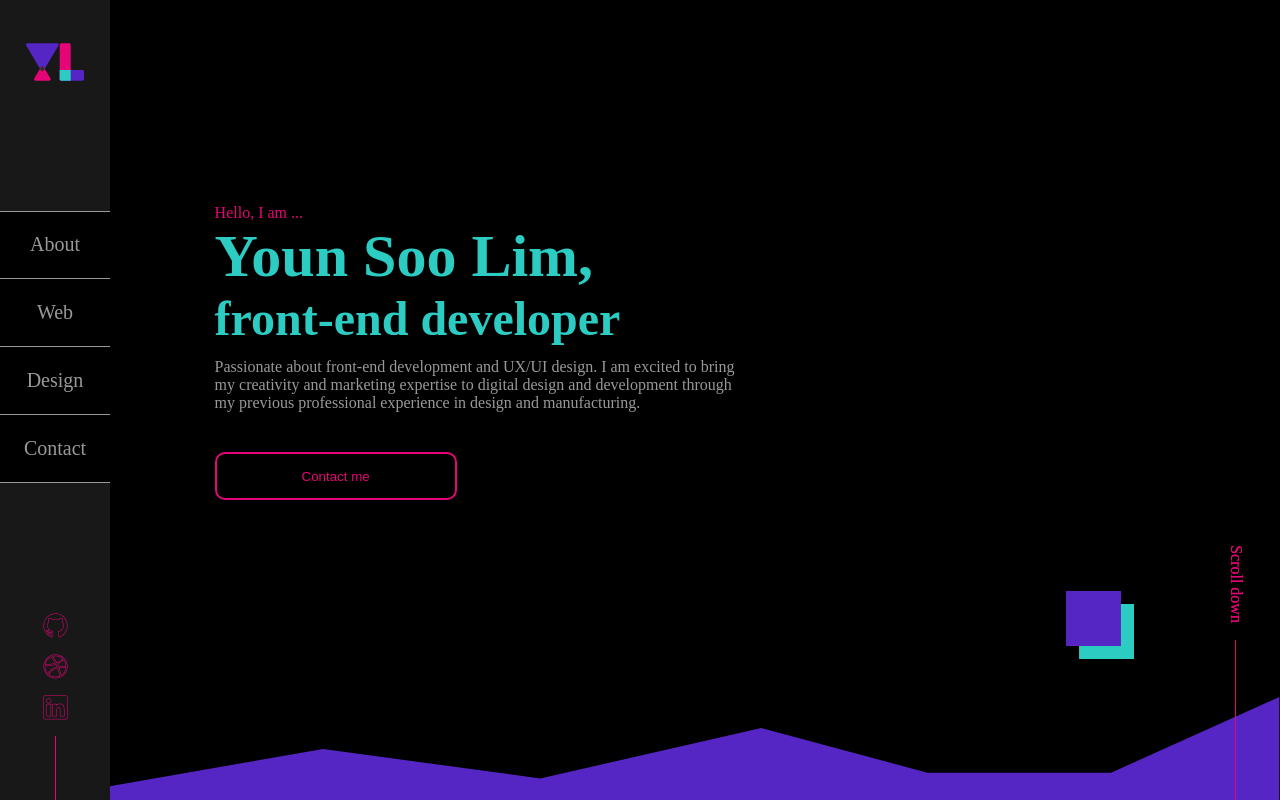
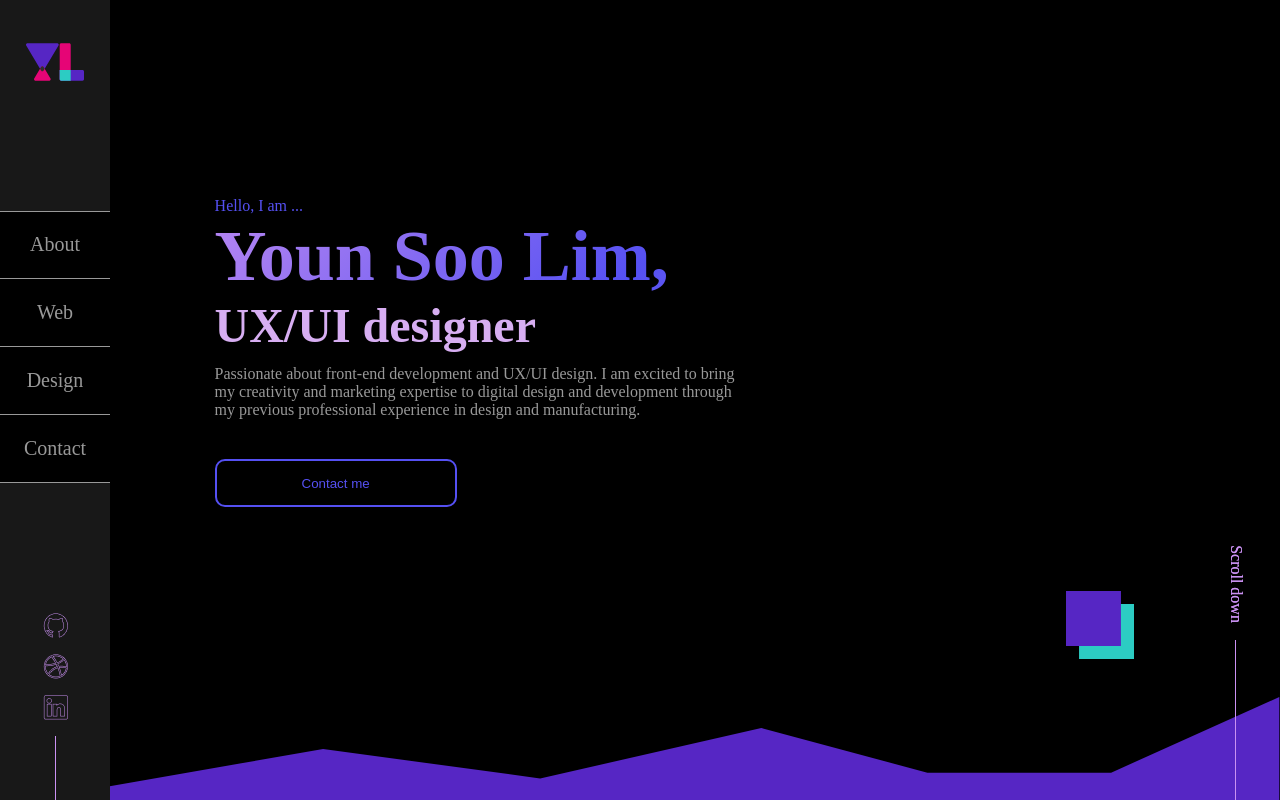
Before and after one commit to yslim20/Portfolio, a Next.js app: page / in a window 1280 px wide. Shown: the top 800 px of the page. Built offline with nearby package versions, Linux system fonts and the light colour scheme.

Commit message:
added animation

```diff
--- a/comps/AboutSec/index.js
+++ b/comps/AboutSec/index.js
@@ -5,13 +5,8 @@ import Desc from '@/comps/Desc';
 import DivImg from '@/comps/DivImg';
 
 import { useTheme } from "@/utils/provider";
-import {
-  bkColor,
-  themes,
-  bttnBkColor,
-  hovBkColor,
-  hovColor,
-} from "@/utils/variables";
+import { themes, ltLylac } from '@/utils/variables';
+
 
 // ============ CSS ============== //
 const Cont = styled.div`
@@ -134,7 +129,7 @@ const AboutSec = ({
 
       <DesContL>
         <Desc
-          bkColor={bkColor[theme]}
+          bkColor={ltLylac[theme]}
           TxtMarginB = "30"
         />
       </DesContL>
--- a/comps/Button/index.js
+++ b/comps/Button/index.js
@@ -1,7 +1,8 @@
 import styled from 'styled-components';
 import React from 'react';
 import {useRouter} from 'next/router';
-// import login from '../../scripts/auth/login'
+import { useTheme } from "@/utils/provider";
+import { themes, ltLylac, medBlue } from '@/utils/variables';
 
 // ============ CSS ============== //
 const ButtonCont = styled.div`
@@ -90,16 +91,17 @@ const Button = ({
     bgcolor = "transparent",
     radius = 10,
     height = 48,
-    border = "2px solid #E60576",
+    border = "2px solid #5550F2",
     // routeTo = "/Contact",
     bshadow = "",
     color="#E60576",
     justify="flex-start",
-    bgafter = "rgba(230,5,118,0.3)",
+    bgafter = "rgba(85, 80, 242, 0.5)",
     onClick = () =>{},
 
 }) => {
     const router = useRouter();
+    const {theme, setTheme} = useTheme();
 
 // ============ Layout
   return (
@@ -123,7 +125,7 @@ const Button = ({
         bgafter={bgafter}
       >
         <ButtonText
-          color={color}
+          color={medBlue[theme]}
         >
           {text}
         </ButtonText>
--- a/comps/HomeSec/index.js
+++ b/comps/HomeSec/index.js
@@ -1,6 +1,9 @@
 import React, { useState, useRef, useEffect } from 'react';
 import styled from 'styled-components';
 import styles from '@/styles/Home.module.css'
+import { useTheme } from "@/utils/provider";
+import { lylac, ltLylac, medBlue } from '@/utils/variables';
+
 import Button from '../Button';
 import DivImg from '../DivImg';
 
@@ -36,7 +39,7 @@ const TxtCont = styled.div`
 
 const SubTit = styled.p`
   width: 100%;
-  color: #E60576;
+  color: ${props => props.subColor};
 
   @media only screen and (min-width: 1px) and (max-width: 1000px){
     font-size: 0.875em;
@@ -46,7 +49,32 @@ const SubTit = styled.p`
 
 const NameTxt = styled.h2`
   width: 100%;
-  color: #2CCCC3;
+  color: ${props => props.h2Color};
+
+  background-image: linear-gradient(
+    -225deg,
+    #CA91F2 0%,
+    #5550F2 29%,
+    #D7AEF2 67%,
+    #CA91F2 100%
+  );
+
+  background-size: auto auto;
+  background-clip: border-box;
+  background-size: 200% auto;
+  color: #fff;
+  background-clip: text;
+  text-fill-color: transparent;
+  -webkit-background-clip: text;
+  -webkit-text-fill-color: transparent;
+  animation: textclip 6s linear infinite;
+  display: inline-block;
+
+  @keyframes textclip {
+    to {
+      background-position: 200% center;
+    }
+  }
 
   @media only screen and (min-width: 459px) and (max-width: 1000px){
     font-size: 3em;
@@ -61,7 +89,18 @@ const NameTxt = styled.h2`
 
 const Position = styled.h3`
   width: 100%;
-  color: #2CCCC3;
+  color: ${props => props.h3Color};
+
+  :after {
+    content:"front-end developer";
+    animation: spin 5s linear infinite;
+  }
+
+  @keyframes spin {
+    0% { content:"front-end developer";}
+    50% { content: "UX/UI designer"; }
+    90% { content: "front-end developer"; }
+  }
 
   @media only screen and (min-width: 1px) and (max-width: 1000px){
     font-size: 2.125em;
@@ -125,18 +164,27 @@ const HomeSec = ({
   onButtonClick = () => {},
 
 }) => {
+
+  const {theme, setTheme} = useTheme();
+
   return (
     <Cont>
 
       <TxtCont>
-        <SubTit>
+        <SubTit
+          subColor = {medBlue[theme]}
+        >
           Hello, I am ...
         </SubTit>
-        <NameTxt>
+        <NameTxt
+          h2Color = {lylac[theme]}
+        >
           Youn Soo Lim,
         </NameTxt>
-        <Position>
-          front-end developer
+        <Position
+          h3Color = {ltLylac[theme]}
+        >
+
         </Position>
         <ExTxt>
           Passionate about front-end development and UX/UI design. I am excited to bring my creativity  and marketing expertise to digital design and development through my previous professional experience in design and manufacturing.
--- a/comps/LinkVer/index.js
+++ b/comps/LinkVer/index.js
@@ -1,6 +1,8 @@
 import styled from 'styled-components';
 import React from 'react';
 import {useRouter} from 'next/router';
+import { useTheme } from "@/utils/provider";
+import { themes, ltLylac, lylac, medBlue } from '@/utils/variables';
 
 // ============ CSS ============== //
 const Cont = styled.div`
@@ -27,9 +29,11 @@ const Img = styled.li`
   background-repeat: no-repeat;
   background-position: ${props=>props.position};
   margin-bottom: 1em;
+  transition: all 0.3s;
 
   :hover {
     background-position: ${props=>props.hPosition};
+    transform: scale(1.1);
   }
   :last-child{
     margin-bottom: 1em;
@@ -47,7 +51,7 @@ const Line = styled.div`
   width: 1px;
   height: 8vh;
   display: block;
-  background-color: #E60576;
+  background-color: ${props => props.bkcolor} ;
 `
 
 
@@ -78,6 +82,8 @@ const LinkVer = ({
 
 // ============ Router
   const router = useRouter();
+
+  const {theme, setTheme} = useTheme();
 
 // ============ Layout
   return (
@@ -111,7 +117,7 @@ const LinkVer = ({
           />
         </Img>
       </UlCont>
-      <Line/>
+      <Line bkcolor = {lylac[theme]}/>
     </Cont>
   );
 }
--- a/comps/NavText/index.js
+++ b/comps/NavText/index.js
@@ -1,5 +1,7 @@
 import styled from 'styled-components';
 import React, { useState, useRef, useEffect } from 'react';
+import { useTheme } from "@/utils/provider";
+import { themes, ltLylac, medBlue } from '@/utils/variables';
 
 // ============ CSS ============== //
 const Nav = styled.div`
@@ -17,11 +19,11 @@ const Nav = styled.div`
   background-color: #000;
 
   :hover h6{
-    color:#2CCCC3;
+    color: ${props => props.hovColor};
   }
 
   :active h6{
-    color: #2CCCC3;
+    color: ${props => props.hovColor};
   }
 `;
 
@@ -67,6 +69,8 @@ const NavText =({
 
   // useOnClickOutside(node, () => setOpen(false));
 
+  const {theme, setTheme} = useTheme();
+
 // ============ Layout
   return (
     <Nav
@@ -75,6 +79,7 @@ const NavText =({
       height={height}
       borderT = {borderT}
       borderB = {borderB}
+      hovColor = {medBlue[theme]}
     >
       <Content
         color={color}
--- a/comps/Scroll/index.js
+++ b/comps/Scroll/index.js
@@ -1,6 +1,8 @@
 import styled from 'styled-components';
 import React from 'react';
 import {useRouter, useEffect} from 'next/router';
+import { useTheme } from "@/utils/provider";
+import { ltLylac, lylac } from '@/utils/variables';
 
 // ============ CSS ============== //
 const Cont = styled.div`
@@ -20,7 +22,7 @@ const Cont = styled.div`
 `;
 
 const Txt = styled.p`
-  color: #E60576;
+  color: ${props => props.color};
   width: 11.72vh;
   padding: 0; margin: 0;
   line-height: 1em;
@@ -40,7 +42,7 @@ const Line = styled.div`
   width: 1px;
   height: 20vh;
   display: block;
-  background-color: #E60576;
+  background-color: ${props => props.bkcolor};
   margin-top: 2.5em;
 
   @media only screen and (min-width: 1px) and (max-width: 1000px){
@@ -54,6 +56,9 @@ const Line = styled.div`
 const Scroll = ({
 
 }) => {
+
+  const {theme, setTheme} = useTheme();
+
 
   // useEffect(() => {
   //   window.addEventListener('scroll', handleScroll);
@@ -97,8 +102,12 @@ const Scroll = ({
 // ============ Layout
   return (
     <Cont >
-      <Txt>Scroll down</Txt>
-      <Line/>
+      <Txt
+        color = {lylac[theme]}
+      >Scroll down</Txt>
+      <Line
+        bkcolor = {lylac[theme]}
+      />
     </Cont>
   );
 }
--- a/styles/globals.css
+++ b/styles/globals.css
@@ -40,7 +40,7 @@ h1 {
 }
 
 h2 {
-  font-size: 3.75em;
+  font-size: 4.5em;
   font-weight: 700;
 }
 
--- a/utils/variables.js
+++ b/utils/variables.js
@@ -1,30 +1,36 @@
 export const themes = {
   light:{
-    body: "#FFF",
+    body: "#FFFFFF",
+    // h2: '#D7AEF2',
+    // h3: '#D7AEF2',
   },
   dark:{
-    body: "#333333",
+    body: "#000000",
   }
 }
 
-// Detail box background color
-export const bkColor = {
-  light:'#F9E7E7',
-  dark:'#B08584',
+// color
+export const ltLylac = {
+  light:'#D7AEF2',
+  dark:'#D7AEF2',
 }
 
-// Button background color
-export const bttnBkColor = {
-  light:'#FFFFFF',
-  dark:'#F9E7E7',
+export const lylac = {
+  light:'#CA91F2',
+  dark:'#CA91F2',
 }
 
-export const hovBkColor = {
-  light: '#B08584',
-  dark: '#333333'
+export const medBlue = {
+  light:'#5550F2',
+  dark:'#5550F2',
 }
 
-export const hovColor = {
-  light: '#FFFFFF',
-  dark: '#ADADAD'
-}
+// export const hovBkColor = {
+//   light: '#B08584',
+//   dark: '#333333'
+// }
+
+// export const hovColor = {
+//   light: '#FFFFFF',
+//   dark: '#ADADAD'
+// }
```
Also changed, not shown: public/icons/icon_Links.png, public/icons/icon_Links.svg.
